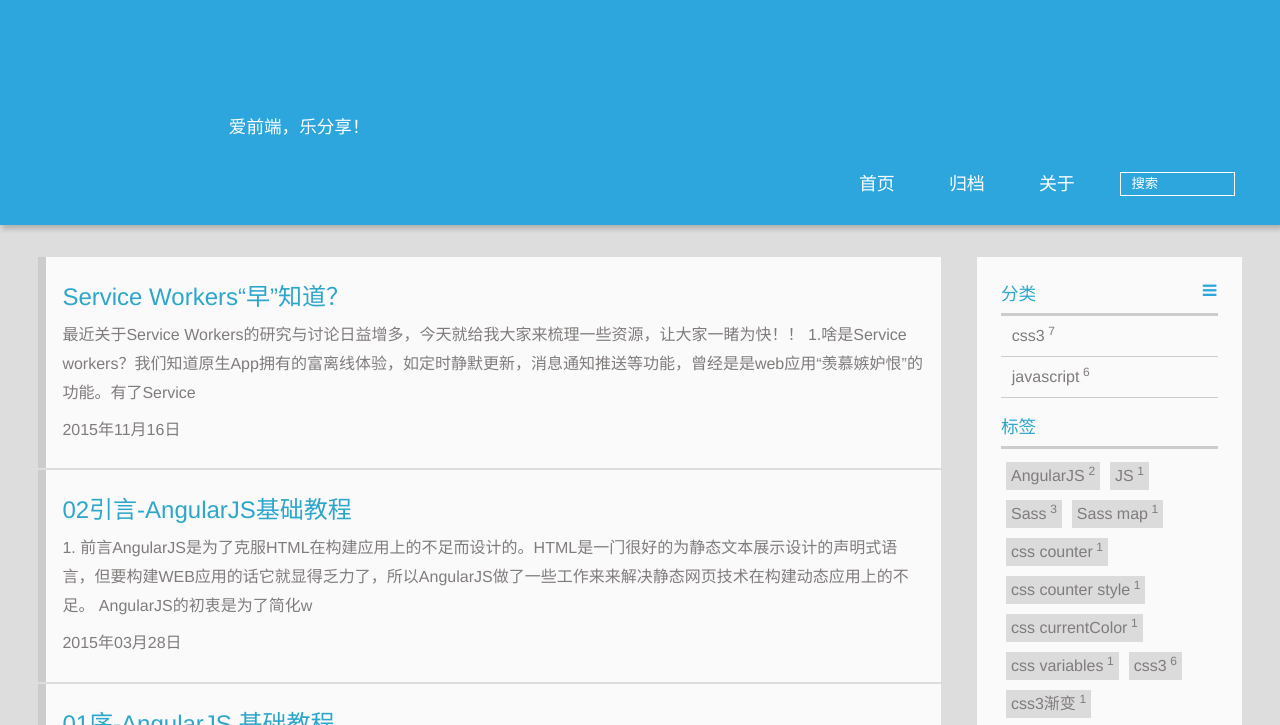
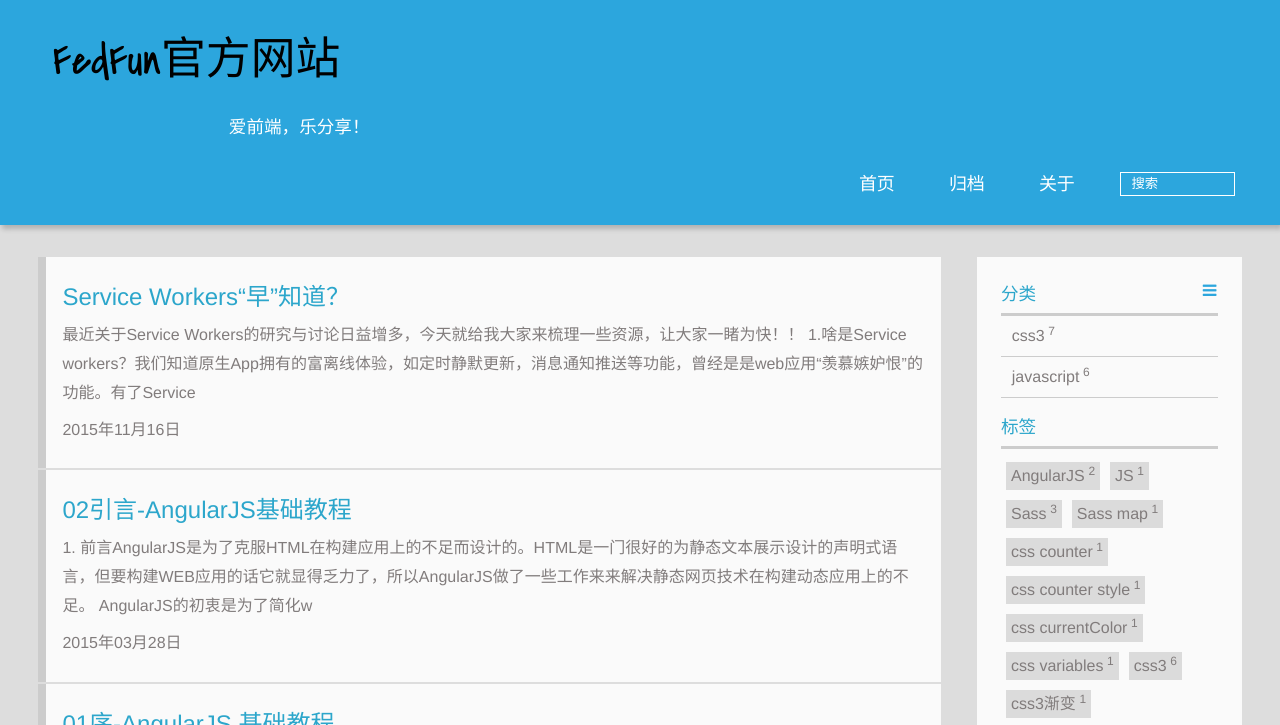
Before and after one commit to whqet/whqet.github.io, a plain HTML site: page index.html in a window 1280 px wide. In both pictures the pointer is over the link "FedFun官方网站". Shown: the top 725 px of the page. Drawn offline with Linux system fonts and the light colour scheme; files whose address does not match are found by name.

Commit message:
Site updated: 2015-11-21 19:53:14

```diff
--- a/css/style.css
+++ b/css/style.css
@@ -445,6 +445,7 @@ body >header a {
 }
 #textlogo h2.blog-motto {
   font-size: 0.7em;
+  display: inline-block;
   font-weight: normal;
   margin: 0;
 }
@@ -459,6 +460,9 @@ body >header a {
     font-size: 110%;
     margin: 1em 0 0 10em;
   }
+}
+#textlogo a:hover {
+  color: #000;
 }
 .navbar {
   position: absolute;
```
